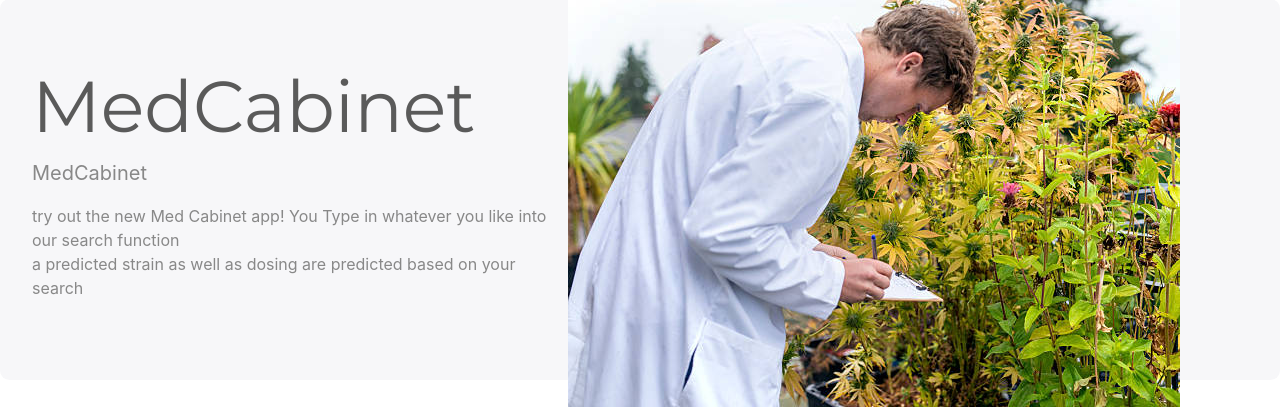
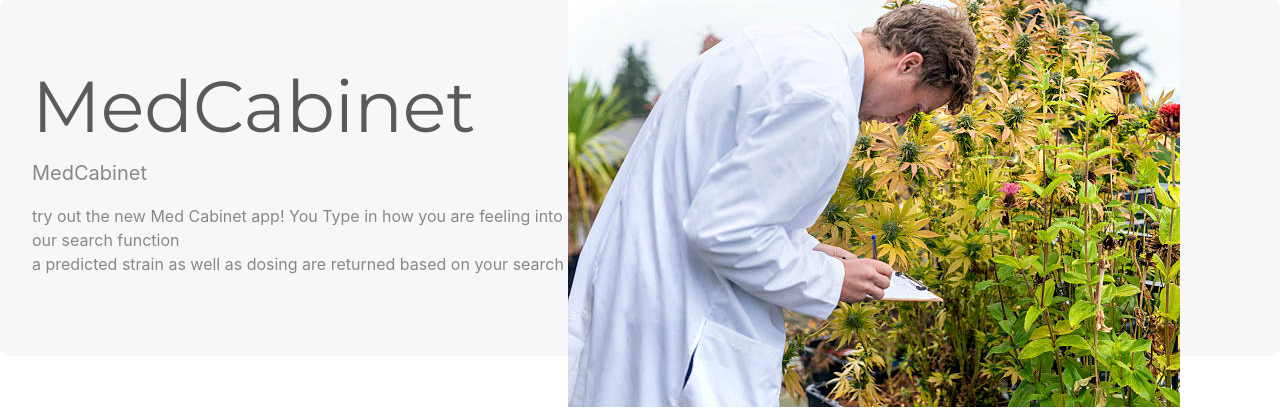
Before and after one commit to medicine-cabient/front-end, a Flask app: page / in a window 1280 px wide. Shown: the part 175-586 px from the top of the page. Run offline with Flask 3, Linux system fonts and the light colour scheme; the visitor is signed in with stand-in values (Sample User, id 1); some libraries are stand-ins or nearby versions.

Commit message:
homehtml update

```diff
--- a/medcab/templates/home.html
+++ b/medcab/templates/home.html
@@ -81,8 +81,8 @@
                     <h1 class="display-3">MedCabinet</h1>
                     <p class="lead"><strong>MedCabinet</strong></p>
                     <p> try out the new Med Cabinet app!
-                          You Type in whatever you like into our search function <br>
-                          a predicted strain as well as dosing are predicted based on your search</p>
+                          You Type in how you are feeling into our search function <br>
+                          a predicted strain as well as dosing are returned based on your search</p>
                     </p>
 
                   </div>
```
